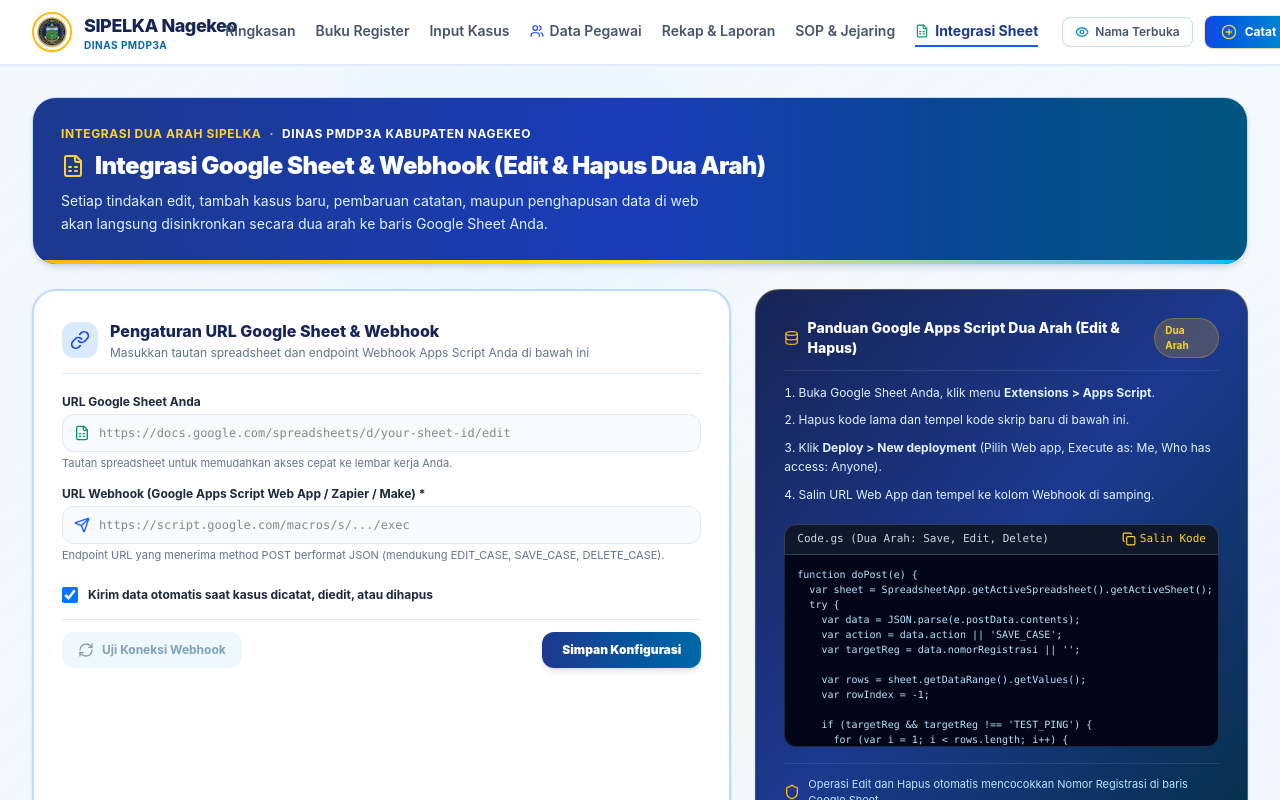
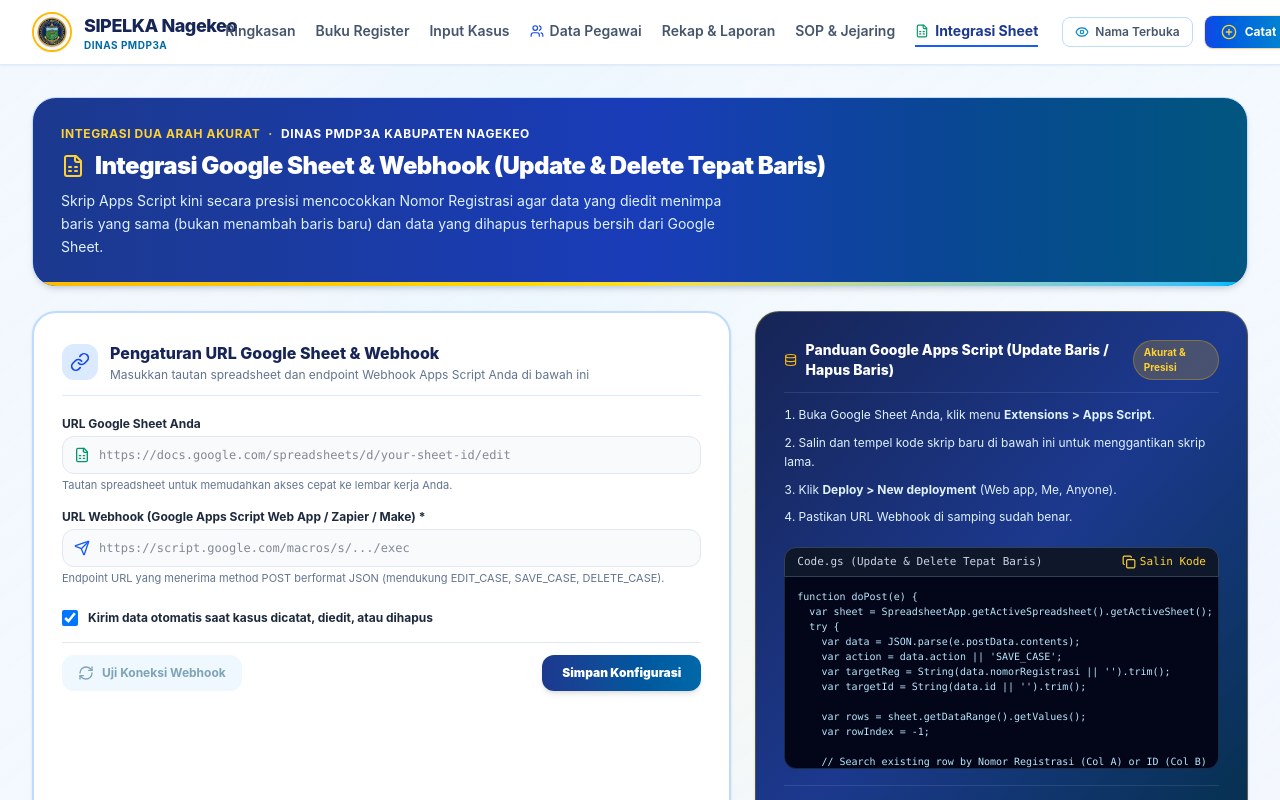
Before and after one commit to bidangpppanagekeo-jpg/SIPELKA, a React (Vite) app: page / in a window 1280 px wide. Both pictures are taken after a click on the button "Integrasi Sheet". Shown: the top 800 px of the page. Built offline with nearby package versions, Linux system fonts and the light colour scheme.

Commit message:
fix(integration): improve Google Sheet row matching
Update Apps Script logic to support matching rows by both Nomor Registrasi and ID, ensuring robust data synchronization and deletion. Add ID column to the sheet schema.

```diff
--- a/src/components/GoogleSheetIntegrationView.tsx
+++ b/src/components/GoogleSheetIntegrationView.tsx
@@ -113,15 +113,19 @@
   try {
     var data = JSON.parse(e.postData.contents);
     var action = data.action || 'SAVE_CASE';
-    var targetReg = data.nomorRegistrasi || '';
+    var targetReg = String(data.nomorRegistrasi || '').trim();
+    var targetId = String(data.id || '').trim();
 
     var rows = sheet.getDataRange().getValues();
     var rowIndex = -1;
 
+    // Search existing row by Nomor Registrasi (Col A) or ID (Col B)
     if (targetReg && targetReg !== 'TEST_PING') {
       for (var i = 1; i < rows.length; i++) {
-        if (rows[i][0] === targetReg) {
-          rowIndex = i + 1; // 1-indexed row number
+        var cellReg = String(rows[i][0] || '').trim();
+        var cellId = String(rows[i][1] || '').trim();
+        if (cellReg === targetReg || cellId === targetId) {
+          rowIndex = i + 1; // 1-indexed row number in sheet
           break;
         }
       }
@@ -130,10 +134,18 @@
     if (action === 'DELETE_CASE') {
       if (rowIndex > 0) {
         sheet.deleteRow(rowIndex);
+      } else {
+        for (var j = 1; j < rows.length; j++) {
+          if (String(rows[j][0] || '').trim() === targetId || String(rows[j][1] || '').trim() === targetId) {
+            sheet.deleteRow(j + 1);
+            break;
+          }
+        }
       }
     } else if (action === 'EDIT_CASE' || action === 'SAVE_CASE') {
       var rowData = [
         data.nomorRegistrasi || '',
+        data.id || '',
         data.tanggalLapor || '',
         data.namaKorban || '',
         data.usiaKorban || '',
@@ -146,9 +158,25 @@
         data.statusPenanganan || '',
         data.petugasPendamping || ''
       ];
+
       if (rowIndex > 0) {
+        // UPDATE existing row - strictly updates, never duplicates/adds new row
         sheet.getRange(rowIndex, 1, 1, rowData.length).setValues([rowData]);
+      } else if (action === 'EDIT_CASE') {
+        var foundById = -1;
+        for (var k = 1; k < rows.length; k++) {
+          if (String(rows[k][1] || '').trim() === targetId) {
+            foundById = k + 1;
+            break;
+          }
+        }
+        if (foundById > 0) {
+          sheet.getRange(foundById, 1, 1, rowData.length).setValues([rowData]);
+        } else {
+          sheet.appendRow(rowData);
+        }
       } else {
+        // APPEND new row only if it's a completely new case
         sheet.appendRow(rowData);
       }
     } else if (action === 'SYNC_ALL_CASES' && Array.isArray(data.cases)) {
@@ -158,6 +186,7 @@
       data.cases.forEach(function(c) {
         sheet.appendRow([
           c.nomorRegistrasi || '',
+          c.id || '',
           c.tanggalLapor || '',
           c.namaKorban || '',
           c.usiaKorban || '',
@@ -175,6 +204,7 @@
       // Test ping
       sheet.appendRow([
         data.nomorRegistrasi || 'TEST_PING',
+        data.id || 'ID-TEST',
         data.tanggalLapor || new Date().toISOString().slice(0, 10),
         data.namaKorban || 'Test Korban',
         data.usiaKorban || '0',
@@ -189,7 +219,7 @@
       ]);
     }
 
-    return ContentService.createTextOutput(JSON.stringify({"status": "success", "action": action}))
+    return ContentService.createTextOutput(JSON.stringify({"status": "success", "action": action, "rowIndex": rowIndex}))
       .setMimeType(ContentService.MimeType.JSON);
   } catch(err) {
     return ContentService.createTextOutput(JSON.stringify({"status": "error", "message": err.toString()}))
@@ -214,16 +244,16 @@
         <div className="relative z-10 flex flex-col md:flex-row md:items-center justify-between gap-6">
           <div className="space-y-2">
             <div className="flex items-center gap-2 text-xs font-bold text-amber-300 uppercase tracking-wider">
-              <span>Integrasi Dua Arah SIPELKA</span>
+              <span>Integrasi Dua Arah Akurat</span>
               <span>·</span>
               <span className="text-white">Dinas PMDP3A Kabupaten Nagekeo</span>
             </div>
             <h1 className="text-xl sm:text-2xl font-black text-white tracking-tight flex items-center gap-2.5">
               <FileSpreadsheet className="w-6 h-6 text-amber-300" />
-              Integrasi Google Sheet & Webhook (Edit & Hapus Dua Arah)
+              Integrasi Google Sheet & Webhook (Update & Delete Tepat Baris)
             </h1>
             <p className="text-xs sm:text-sm text-sky-100 max-w-2xl leading-relaxed">
-              Setiap tindakan edit, tambah kasus baru, pembaruan catatan, maupun penghapusan data di web akan langsung disinkronkan secara dua arah ke baris Google Sheet Anda.
+              Skrip Apps Script kini secara presisi mencocokkan Nomor Registrasi agar data yang diedit menimpa baris yang sama (bukan menambah baris baru) dan data yang dihapus terhapus bersih dari Google Sheet.
             </p>
           </div>
 
@@ -368,23 +398,23 @@
             <div className="flex items-center justify-between border-b border-white/10 pb-3">
               <h3 className="font-extrabold text-sm text-white flex items-center gap-2">
                 <Database className="w-4 h-4 text-amber-400" />
-                Panduan Google Apps Script Dua Arah (Edit & Hapus)
+                Panduan Google Apps Script (Update Baris / Hapus Baris)
               </h3>
               <span className="text-[10px] font-bold text-amber-300 bg-amber-400/20 px-2.5 py-1 rounded-full border border-amber-400/30">
-                Dua Arah
+                Akurat & Presisi
               </span>
             </div>
 
             <ol className="text-xs text-sky-100 space-y-2 list-decimal list-inside leading-relaxed">
               <li>Buka Google Sheet Anda, klik menu <strong>Extensions &gt; Apps Script</strong>.</li>
-              <li>Hapus kode lama dan tempel kode skrip baru di bawah ini.</li>
-              <li>Klik <strong>Deploy &gt; New deployment</strong> (Pilih Web app, Execute as: Me, Who has access: Anyone).</li>
-              <li>Salin URL Web App dan tempel ke kolom Webhook di samping.</li>
+              <li>Salin dan tempel kode skrip baru di bawah ini untuk menggantikan skrip lama.</li>
+              <li>Klik <strong>Deploy &gt; New deployment</strong> (Web app, Me, Anyone).</li>
+              <li>Pastikan URL Webhook di samping sudah benar.</li>
             </ol>
 
             <div className="relative pt-2">
               <div className="flex items-center justify-between bg-slate-900 px-3 py-1.5 rounded-t-xl border border-slate-700 text-[11px] font-mono text-slate-300">
-                <span>Code.gs (Dua Arah: Save, Edit, Delete)</span>
+                <span>Code.gs (Update & Delete Tepat Baris)</span>
                 <button
                   onClick={handleCopyCode}
                   className="flex items-center gap-1 text-amber-300 hover:text-white transition-colors"
@@ -401,7 +431,7 @@
 
           <div className="pt-3 border-t border-white/10 text-[11px] text-sky-200 flex items-center gap-2">
             <Shield className="w-4 h-4 text-amber-400 shrink-0" />
-            <span>Operasi Edit dan Hapus otomatis mencocokkan Nomor Registrasi di baris Google Sheet.</span>
+            <span>Skrip secara cerdas menimpa baris yang ada saat diedit dan menghapus baris saat tombol Hapus ditekan.</span>
           </div>
         </div>
       </div>
```
